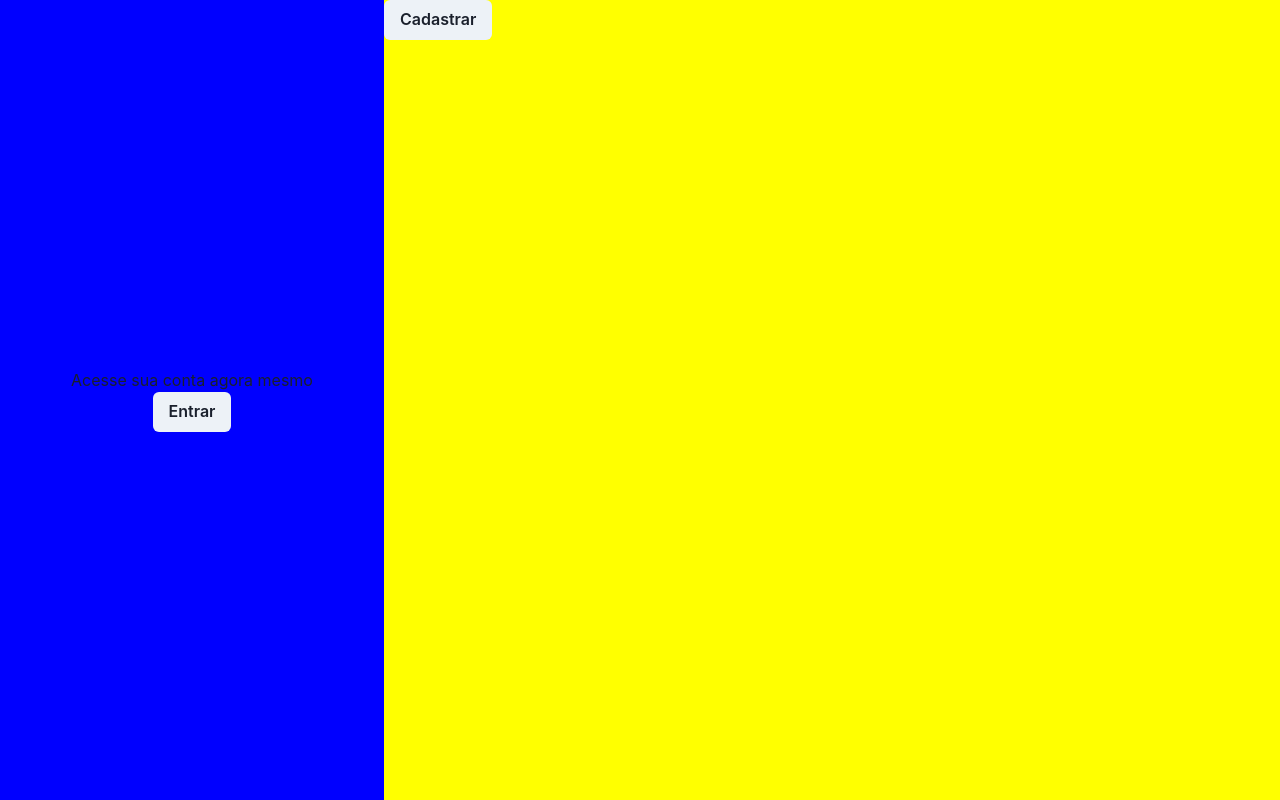
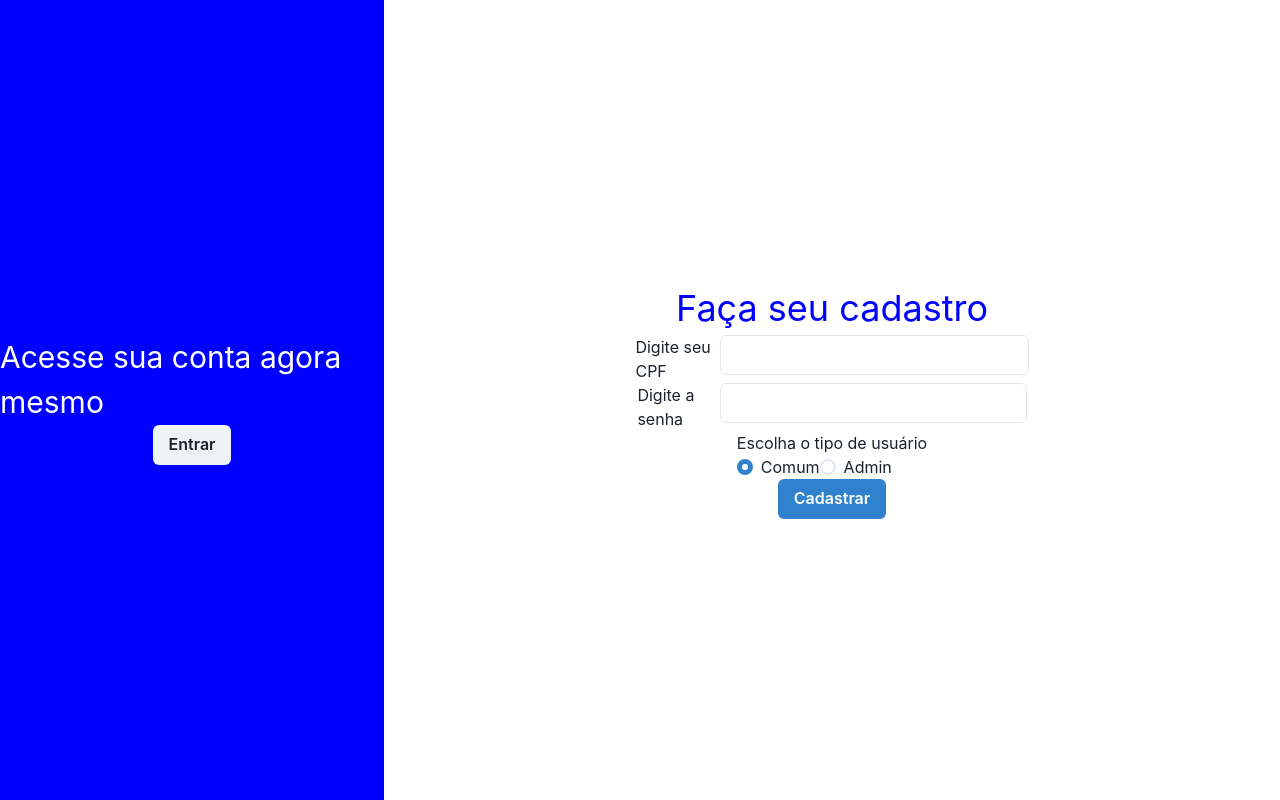
Before and after one commit to renatoxd152/Projeto_PRJ, a React (Create React App) app in the folder frontend/: page /cadastrar in a window 1280 px wide. Built offline with nearby package versions, Linux system fonts and the light colour scheme.

Commit message:
feat: Tela de cadastro melhorada

```diff
--- a/frontend/src/componentes/Usuario/Cadastrar.js
+++ b/frontend/src/componentes/Usuario/Cadastrar.js
@@ -1,4 +1,4 @@
-import { Button, Flex, Text } from '@chakra-ui/react';
+import { Button, Flex, Input, Radio, RadioGroup, Text } from '@chakra-ui/react';
 import React, { useState } from 'react';
 export const Cadastrar = () =>
 {
@@ -25,50 +25,32 @@ export const Cadastrar = () =>
     }
 
     return(
-        // <div>
-        //     <div>
-        //         <form>
-        //             <h1>Acesse sua conta agora mesmo</h1>
-        //             <button type='submit'>Entrar</button>
-        //         </form>
-        //     </div>
-        //     <div>
-        //     <h1>
-        //         Faça o seu cadastro!
-        //     </h1>
-        //     <form>
-        //         <div>
-        //             <label>Digite seu CPF</label>
-        //             <input type='text' value={cpf} onChange={handleCPF}></input>
-        //         </div>
-        //         <div>
-        //             <label>Digite a senha</label>
-        //             <input type='password' value={senha} onChange={handleSenha}></input>
-        //         </div>
-
-        //         <div>
-        //             <label>Escolha o tipo</label>
-        //             <label>
-        //                 <input type='radio' value="comum" checked={userType === "comum"} onChange={handleUserTypeChange}/>
-        //                 Comum
-        //             </label>
-        //             <label>
-        //                 <input type='radio' value="admin" checked={userType === "admin"} onChange={handleUserTypeChange}/>
-        //                 Admin
-        //             </label>
-        //         </div>
-
-        //         <button type='submit' onClick={handleCadastrar}>Cadastrar</button>
-        //     </form>
-        //     </div>
-        // </div>
         <Flex w="100%" minH="100vh" p="0" m="0">
             <Flex w="30%" minH="100vh" bg="blue" direction={"column"} align={"center"} justify={"center"}>
-                <Text>Acesse sua conta agora mesmo</Text>
+                <Text fontSize='3xl' color="white">Acesse sua conta agora mesmo</Text>
                 <Button>Entrar</Button>
             </Flex>
-            <Flex w="70%" minH="100vh" bg="yellow">
-                <Button>Cadastrar</Button>
+            <Flex w="70%" minH="100vh" bg="white" align="center" justify="center" direction="column">
+
+
+                    <Text fontSize='4xl' color="blue">Faça seu cadastro</Text>
+                    <Flex>
+                        <Text direction="column">Digite seu CPF</Text>
+                        <Input type='number' value={cpf} onChange={handleCPF}></Input>
+                    </Flex>
+                    <Flex>
+                        <Text>Digite a senha</Text>
+                        <Input type='password' value={senha} onChange={handleSenha}></Input>
+                    </Flex>
+                    <Flex direction="column">
+                        <Text>Escolha o tipo de usuário</Text>
+                        <RadioGroup value={userType} onChange={setUserType}>
+                            <Radio value='comum'>Comum</Radio>
+                            <Radio value='admin'>Admin</Radio>
+                        </RadioGroup>
+                    </Flex>
+                    <Button colorScheme='blue'>Cadastrar</Button>
+
             </Flex>
         </Flex>
     );
```
